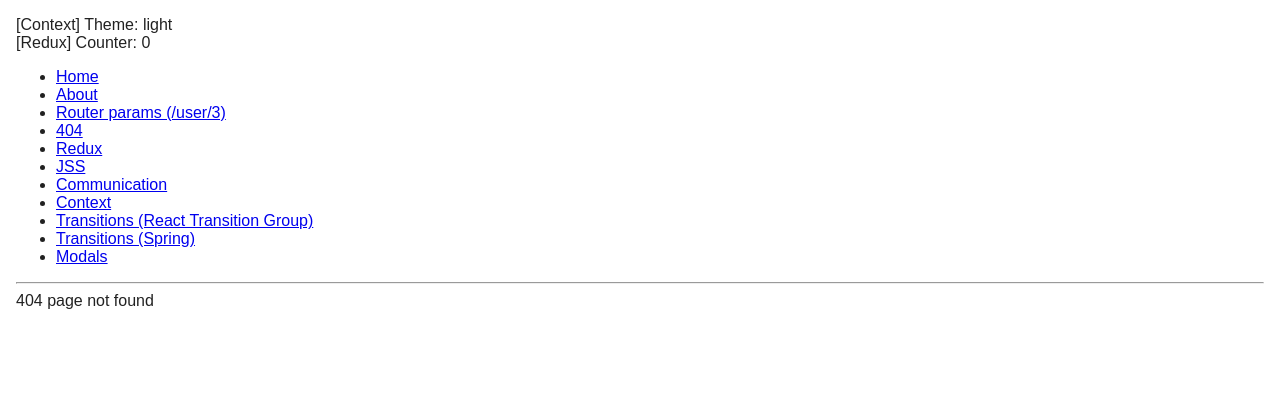
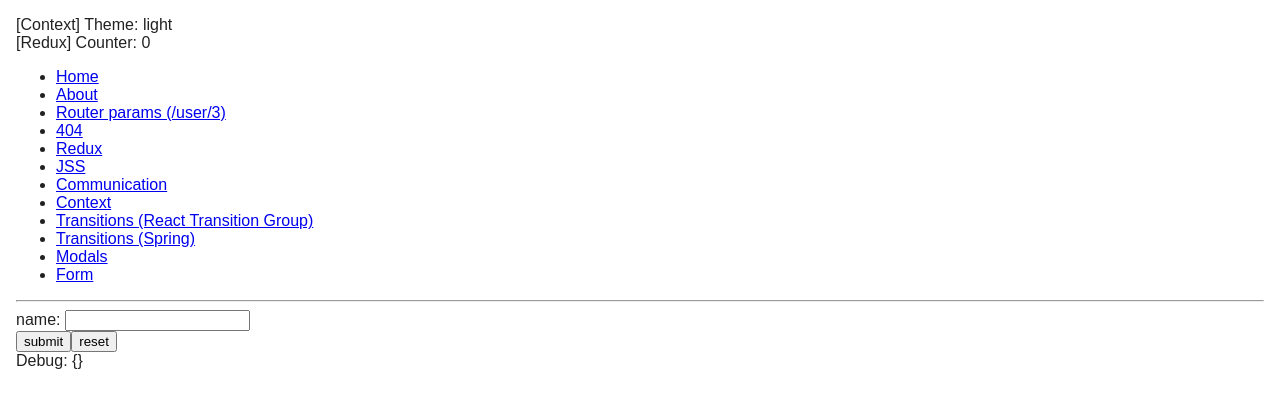
Before and after one commit to Ploppy3/react-test, a React (Create React App) app: page /form in a window 1280 px wide. Before the commit this address had no page. Shown: the top 408 px of the page. Built offline with nearby package versions, Linux system fonts and the light colour scheme.

Commit message:
feat: simple form handling

```diff
--- a/src/App.tsx
+++ b/src/App.tsx
@@ -18,6 +18,7 @@ import { Animations } from 'components/Transitions';
 import { About } from 'components/About';
 import { TransitionsSpring } from 'components/transitions-spring/TransitionsSpring';
 import { Modals } from 'components/Modals';
+import { Form } from 'components/Form';
 
 function App() {
 
@@ -68,6 +69,9 @@ function App() {
           <li>
             <Link to="/modals">Modals</Link>
           </li>
+          <li>
+            <Link to="/form">Form</Link>
+          </li>
         </ul>
         <hr />
         <Switch>
@@ -81,6 +85,7 @@ function App() {
           <Route exact path="/transitions" component={Animations} />
           <Route exact path="/transitions-spring" component={TransitionsSpring} />
           <Route exact path="/modals" component={Modals} />
+          <Route exact path="/form" component={Form} />
           <Route component={NotFound} />
         </Switch>
       </Router>
--- /dev/null
+++ b/src/components/Form.tsx
@@ -0,0 +1,34 @@
+import { ChangeEvent, FormEvent, useRef, useState } from 'react';
+
+export const Form = () => {
+  const [model, setModel] = useState({});
+
+  const handleChangeInput = (event: ChangeEvent<HTMLInputElement>) => {
+    setModel({ ...model, ...{ [event.target.name]: event.target.value } });
+  };
+
+  const submit = (event: FormEvent) => {
+    event.preventDefault();
+    console.log('submit', event, model);
+  };
+
+  const resetForm = () => {
+    refForm.current?.reset();
+    setModel({});
+  };
+
+  const refForm = useRef<HTMLFormElement>(null);
+
+  return (
+    <>
+      <form ref={refForm} onSubmit={(event) => { submit(event); }}>
+        <div>
+          name: <input type="text" onChange={handleChangeInput} name="name" required />
+        </div>
+        <button>submit</button>
+        <button onClick={resetForm} type="button">reset</button>
+      </form>
+      <div>Debug: {JSON.stringify(model)}</div>
+    </>
+  );
+};
```
